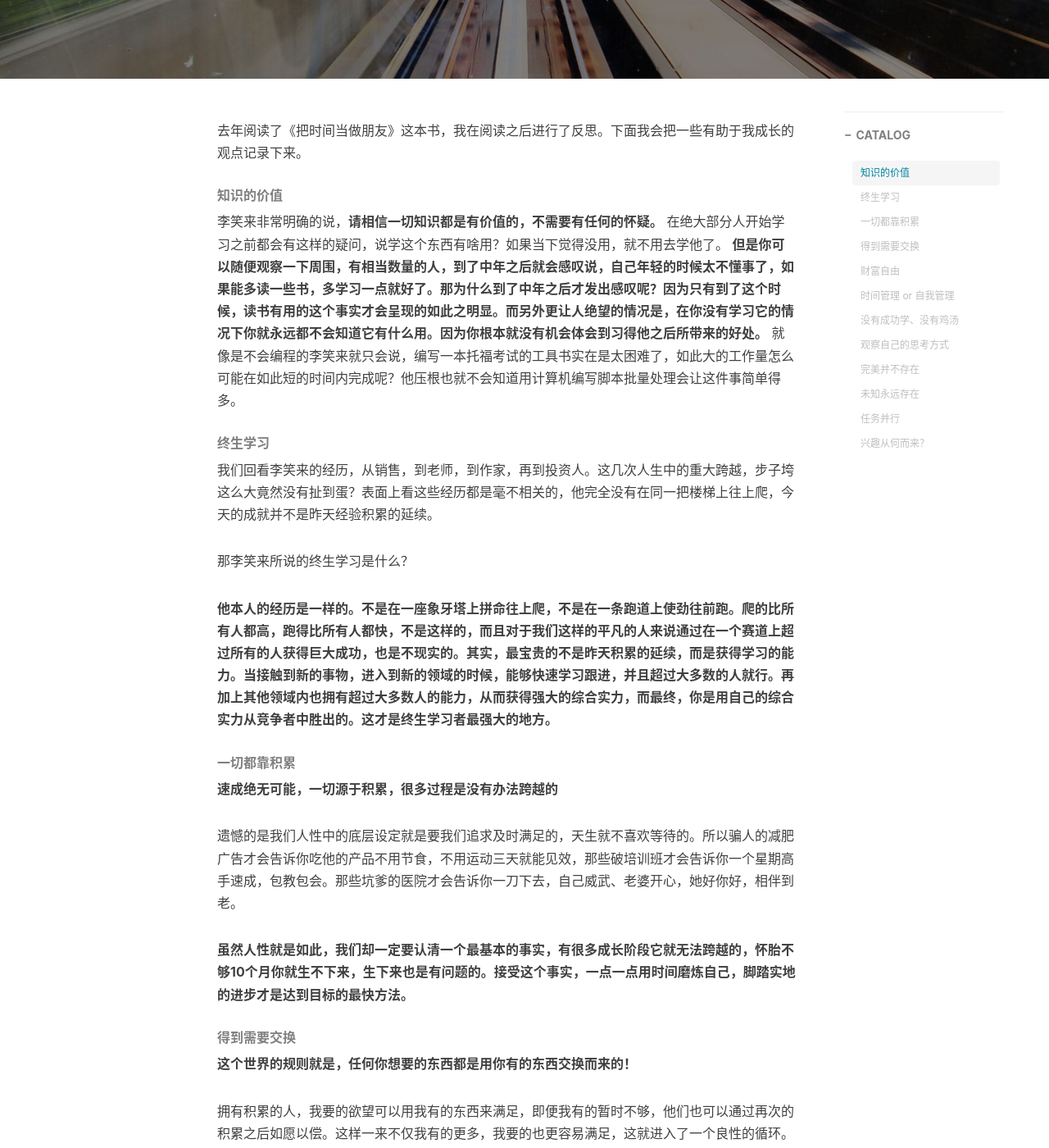
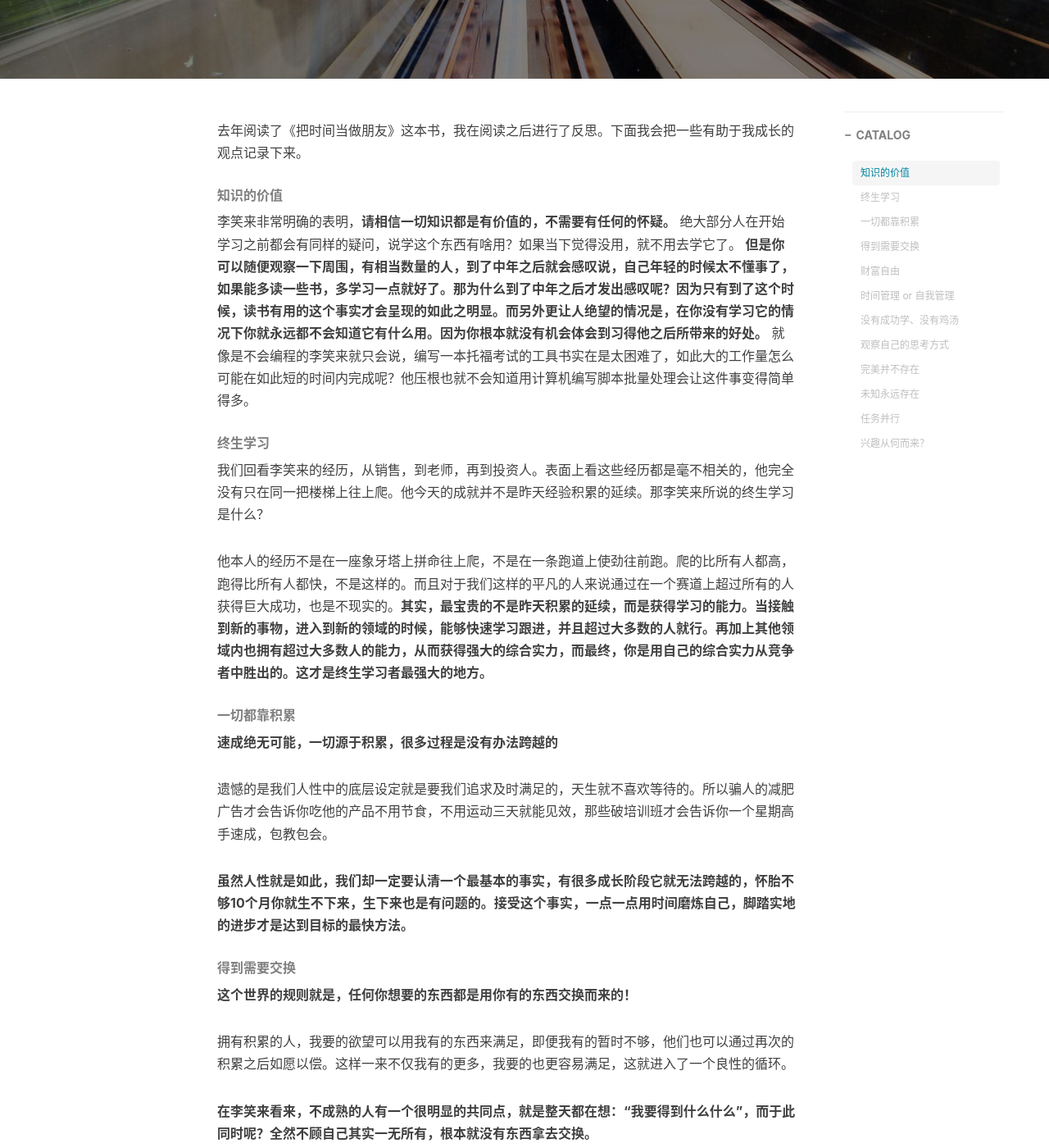
Before and after one commit to he-chen-95/he-chen-95.github.io, a Jekyll site: the page built from _posts/2019-02-04-Treat_time_as_a_friend.md, in a window 1280 px wide and 1400 px high, scrolled down 427 px. Shown: the whole window at 82% size. Built offline with Jekyll 4.4.1, drawn with Linux system fonts in a browser that asks for light colours; nearby versions of some CDN libraries; comment, search, counter and statistics services are not loaded.

Commit message:
Update 2019-02-04-Treat_time_as_a_friend.md

```diff
--- a/_posts/2019-02-04-Treat_time_as_a_friend.md
+++ b/_posts/2019-02-04-Treat_time_as_a_friend.md
@@ -14,21 +14,19 @@
 
 ###### 知识的价值
 
-李笑来非常明确的说，**请相信一切知识都是有价值的，不需要有任何的怀疑。** 在绝大部分人开始学习之前都会有这样的疑问，说学这个东西有啥用？如果当下觉得没用，就不用去学他了。 **但是你可以随便观察一下周围，有相当数量的人，到了中年之后就会感叹说，自己年轻的时候太不懂事了，如果能多读一些书，多学习一点就好了。那为什么到了中年之后才发出感叹呢？因为只有到了这个时候，读书有用的这个事实才会呈现的如此之明显。而另外更让人绝望的情况是，在你没有学习它的情况下你就永远都不会知道它有什么用。因为你根本就没有机会体会到习得他之后所带来的好处。** 就像是不会编程的李笑来就只会说，编写一本托福考试的工具书实在是太困难了，如此大的工作量怎么可能在如此短的时间内完成呢？他压根也就不会知道用计算机编写脚本批量处理会让这件事简单得多。
+李笑来非常明确的表明，**请相信一切知识都是有价值的，不需要有任何的怀疑。** 绝大部分人在开始学习之前都会有同样的疑问，说学这个东西有啥用？如果当下觉得没用，就不用去学它了。 **但是你可以随便观察一下周围，有相当数量的人，到了中年之后就会感叹说，自己年轻的时候太不懂事了，如果能多读一些书，多学习一点就好了。那为什么到了中年之后才发出感叹呢？因为只有到了这个时候，读书有用的这个事实才会呈现的如此之明显。而另外更让人绝望的情况是，在你没有学习它的情况下你就永远都不会知道它有什么用。因为你根本就没有机会体会到习得他之后所带来的好处。** 就像是不会编程的李笑来就只会说，编写一本托福考试的工具书实在是太困难了，如此大的工作量怎么可能在如此短的时间内完成呢？他压根也就不会知道用计算机编写脚本批量处理会让这件事变得简单得多。
 
 ###### 终生学习
 
-我们回看李笑来的经历，从销售，到老师，到作家，再到投资人。这几次人生中的重大跨越，步子垮这么大竟然没有扯到蛋？表面上看这些经历都是毫不相关的，他完全没有在同一把楼梯上往上爬，今天的成就并不是昨天经验积累的延续。
+我们回看李笑来的经历，从销售，到老师，再到投资人。表面上看这些经历都是毫不相关的，他完全没有只在同一把楼梯上往上爬。他今天的成就并不是昨天经验积累的延续。那李笑来所说的终生学习是什么？
 
-那李笑来所说的终生学习是什么？
-
-**他本人的经历是一样的。不是在一座象牙塔上拼命往上爬，不是在一条跑道上使劲往前跑。爬的比所有人都高，跑得比所有人都快，不是这样的，而且对于我们这样的平凡的人来说通过在一个赛道上超过所有的人获得巨大成功，也是不现实的。其实，最宝贵的不是昨天积累的延续，而是获得学习的能力。当接触到新的事物，进入到新的领域的时候，能够快速学习跟进，并且超过大多数的人就行。再加上其他领域内也拥有超过大多数人的能力，从而获得强大的综合实力，而最终，你是用自己的综合实力从竞争者中胜出的。这才是终生学习者最强大的地方。**
+他本人的经历不是在一座象牙塔上拼命往上爬，不是在一条跑道上使劲往前跑。爬的比所有人都高，跑得比所有人都快，不是这样的。而且对于我们这样的平凡的人来说通过在一个赛道上超过所有的人获得巨大成功，也是不现实的。**其实，最宝贵的不是昨天积累的延续，而是获得学习的能力。当接触到新的事物，进入到新的领域的时候，能够快速学习跟进，并且超过大多数的人就行。再加上其他领域内也拥有超过大多数人的能力，从而获得强大的综合实力，而最终，你是用自己的综合实力从竞争者中胜出的。这才是终生学习者最强大的地方。**
 
 ###### 一切都靠积累
 
 **速成绝无可能，一切源于积累，很多过程是没有办法跨越的**
 
-遗憾的是我们人性中的底层设定就是要我们追求及时满足的，天生就不喜欢等待的。所以骗人的减肥广告才会告诉你吃他的产品不用节食，不用运动三天就能见效，那些破培训班才会告诉你一个星期高手速成，包教包会。那些坑爹的医院才会告诉你一刀下去，自己威武、老婆开心，她好你好，相伴到老。
+遗憾的是我们人性中的底层设定就是要我们追求及时满足的，天生就不喜欢等待的。所以骗人的减肥广告才会告诉你吃他的产品不用节食，不用运动三天就能见效，那些破培训班才会告诉你一个星期高手速成，包教包会。
 
 **虽然人性就是如此，我们却一定要认清一个最基本的事实，有很多成长阶段它就无法跨越的，怀胎不够10个月你就生不下来，生下来也是有问题的。接受这个事实，一点一点用时间磨炼自己，脚踏实地的进步才是达到目标的最快方法。**
 
```
